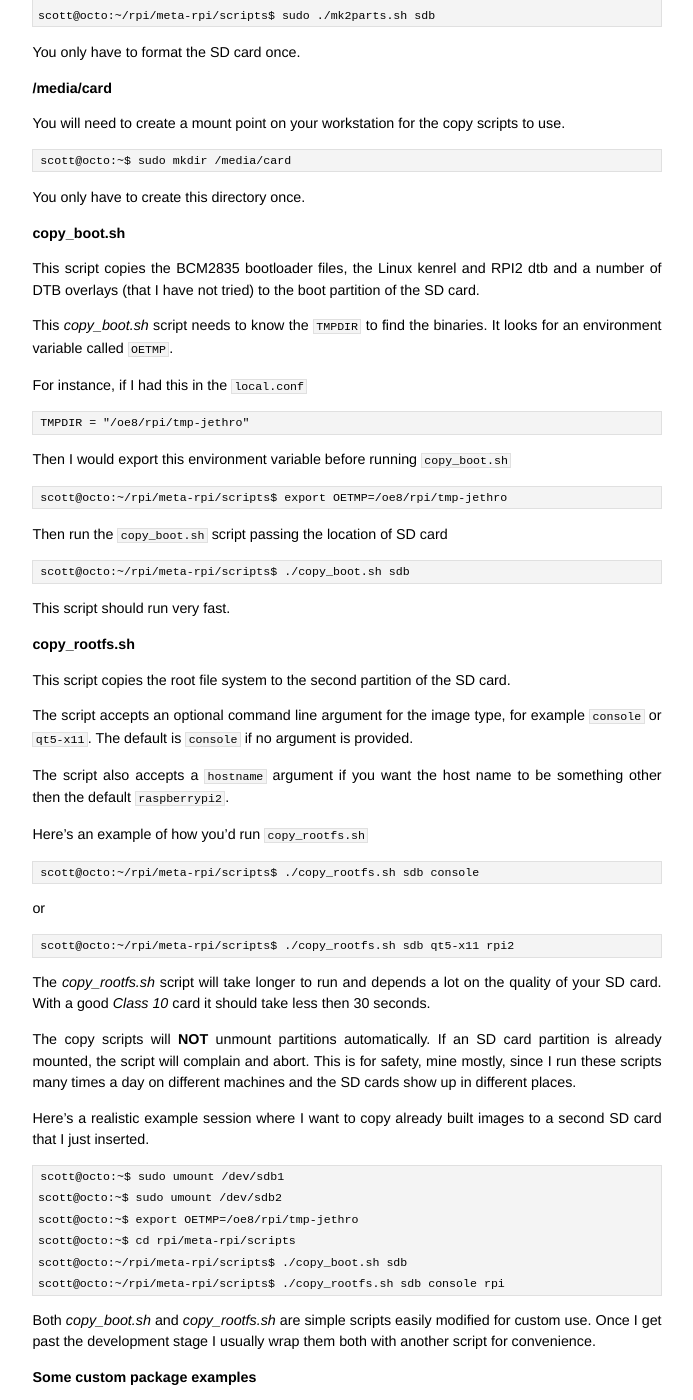
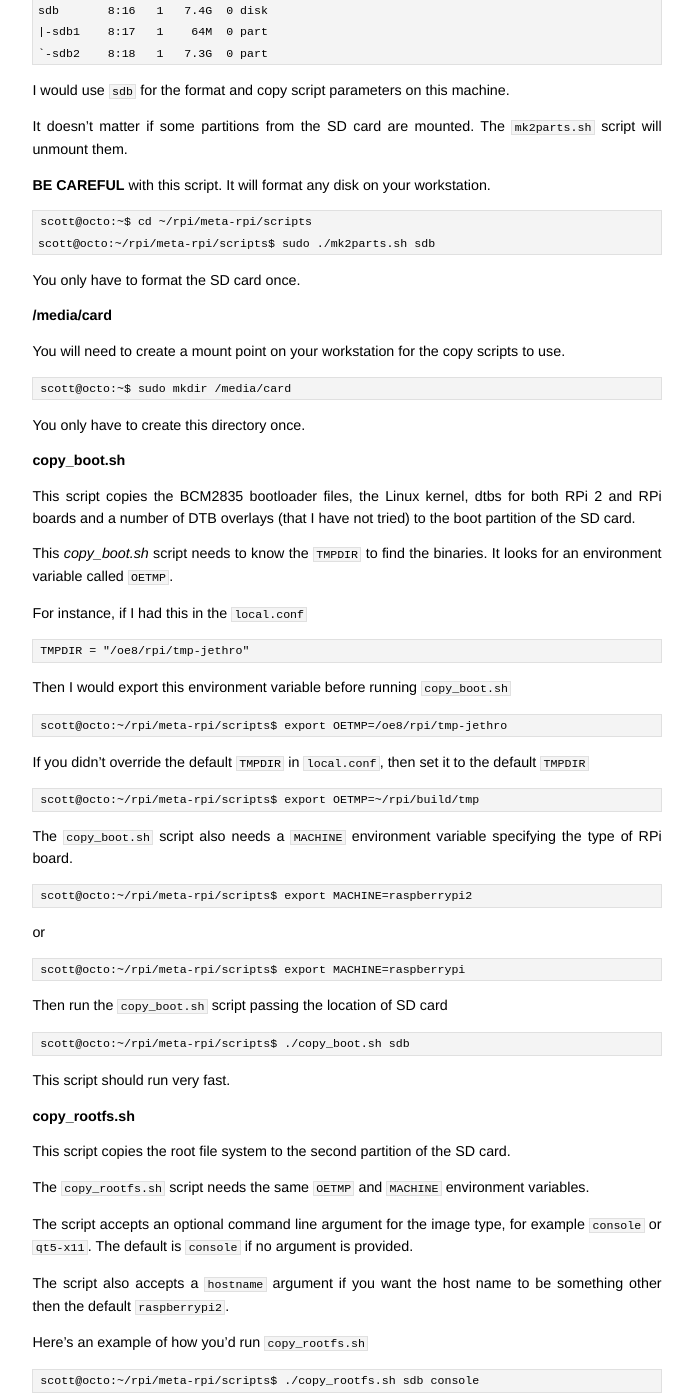
Before and after one commit to jumpnow/jumpnowtek-site, a Jekyll site: the page built from _posts/2015-12-04-Raspberry-Pi-Systems-with-Yocto.md, in a window 1280 px wide and 1400 px high, scrolled down 5976 px. Shown: the whole window, without its empty margins (293-986 px from the left). Built offline with Jekyll 4.4.1, drawn with Linux system fonts in a browser that asks for light colours; some of the changed text lies outside the part shown.

Commit message:
Add rpi support changes

```diff
--- a/_posts/2015-12-04-Raspberry-Pi-Systems-with-Yocto.md
+++ b/_posts/2015-12-04-Raspberry-Pi-Systems-with-Yocto.md
@@ -2,20 +2,22 @@
 layout: post
 title: Building Raspberry Pi Systems with Yocto
 description: "Building customized systems for the Raspberry Pi using tools from the Yocto Project"
-date: 2015-12-04 16:15:00
+date: 2015-12-05 12:15:00
 categories: rpi
 tags: [linux, rpi, yocto]
 ---
 
-Building systems for [Raspberry Pi 2][rpi] boards using tools from the [Yocto Project][Yocto].
+Building systems for [Raspberry Pi][rpi] boards using tools from the [Yocto Project][Yocto].
 
-The [meta-rpi][meta-rpi] *layer* generates some basic systems with packages to support C, C++, [Qt5][qt], Perl and Python development.
+The [meta-rpi][meta-rpi] *layer* generates basic systems with packages to support C, C++, [Qt5][qt], Perl and Python development.
 
-For now I'm just working with `BCM2836` quad-core *RPi 2* boards in `meta-rpi`.
+If you are looking for a fancy desktop experience you should probably stick with [Raspbian][raspbian] or another one of the full-featured [RPi Distros][rpi-distros].
 
-The Yocto `meta-raspberrypi` layer which is handling the kernel and bootloader for this layer also supports the `BCM2835` single-core RPi boards.
+This layer is targeted more at small, dedicated systems usually having only a few functions.
 
-When my [Raspberry Pi Zero][rpi-zero] board gets in, I'll add support here in `meta-rpi`. Until then I'm only using *RPi 2s*, since they are basically the same price with a lot more power.
+Another reason you might choose *Yocto* is because generating *read-only* systems is very easy, reducing the risk of SD card corruption. It's done with a simple one-liner in a config file.
+
+I'm using the Yocto `meta-raspberrypi` layer which has the kernel and bootloader recipes for the `BCM2836` quad-core *RPi 2* and `BCM2835` single-core *RPi* boards.
 
 ### System Info
 
@@ -141,11 +143,18 @@
 
 The variables you may want to customize are the following:
 
+- MACHINE
 - TMPDIR
 - DL\_DIR
 - SSTATE\_DIR
 
 The defaults for all of these work fine. Adjustments are optional.
+
+##### MACHINE
+
+The choices are **raspberrypi2** the default or **raspberrypi**.
+
+You can only build for one type of board at a time since they have different processors with different instruction sets.
 
 ##### TMPDIR
 
@@ -251,7 +260,7 @@
 
 ### Copying the binaries to an SD card
 
-After the build completes, the bootloader, kernel and rootfs image files can be found in `<TMPDIR>/deploy/images/raspberrypi2/`.
+After the build completes, the bootloader, kernel and rootfs image files can be found in `<TMPDIR>/deploy/images/raspberrypi2/` or `<TMPDIR>/deploy/images/raspberrypi` depending on `MACHINE`.
 
 The `meta-rpi/scripts` directory has some helper scripts to format and copy the files to a microSD card.
 
@@ -303,7 +312,7 @@
 
 #### copy_boot.sh
 
-This script copies the BCM2835 bootloader files, the Linux kenrel and RPI2 dtb and a number of DTB overlays (that I have not tried) to the boot partition of the SD card.
+This script copies the BCM2835 bootloader files, the Linux kernel, dtbs for both RPi 2 and RPi boards and a number of DTB overlays (that I have not tried) to the boot partition of the SD card.
 
 This *copy_boot.sh* script needs to know the `TMPDIR` to find the binaries. It looks for an environment variable called `OETMP`.
 
@@ -315,6 +324,19 @@
 
     scott@octo:~/rpi/meta-rpi/scripts$ export OETMP=/oe8/rpi/tmp-jethro
 
+If you didn't override the default `TMPDIR` in `local.conf`, then set it to the default `TMPDIR`
+
+    scott@octo:~/rpi/meta-rpi/scripts$ export OETMP=~/rpi/build/tmp
+
+The `copy_boot.sh` script also needs a `MACHINE` environment variable specifying the type of RPi board.
+
+	scott@octo:~/rpi/meta-rpi/scripts$ export MACHINE=raspberrypi2
+
+or
+
+	scott@octo:~/rpi/meta-rpi/scripts$ export MACHINE=raspberrypi
+
+
 Then run the `copy_boot.sh` script passing the location of SD card
 
     scott@octo:~/rpi/meta-rpi/scripts$ ./copy_boot.sh sdb
@@ -324,6 +346,8 @@
 #### copy_rootfs.sh
 
 This script copies the root file system to the second partition of the SD card.
+
+The `copy_rootfs.sh` script needs the same `OETMP` and `MACHINE` environment variables.
 
 The script accepts an optional command line argument for the image type, for example `console` or `qt5-x11`. The default is `console` if no argument is provided.
 
@@ -346,6 +370,7 @@
     scott@octo:~$ sudo umount /dev/sdb1
     scott@octo:~$ sudo umount /dev/sdb2
     scott@octo:~$ export OETMP=/oe8/rpi/tmp-jethro
+    scott@octo:~$ export MACHINE=raspberrypi2
     scott@octo:~$ cd rpi/meta-rpi/scripts
     scott@octo:~/rpi/meta-rpi/scripts$ ./copy_boot.sh sdb
     scott@octo:~/rpi/meta-rpi/scripts$ ./copy_rootfs.sh sdb console rpi
@@ -393,9 +418,29 @@
 
 The new package needs to get included directly in the *IMAGE_INSTALL* variable or indirectly through another variable in the image file.
 
+#### Playing videos
+
+I did not install any movies in the default `meta-rpi` images. They can be pretty big.
+
+Recipes for a few sample movies can be found here
+
+    scott@octo:~$ ls -l poky-jethro/meta-openembedded/meta-multimedia/recipes-multimedia/sample-content/
+    total 16
+    -rw-rw-r-- 1 scott scott 656 Oct 30 08:56 bigbuckbunny-1080p.bb
+    -rw-rw-r-- 1 scott scott 661 Oct 30 08:56 bigbuckbunny-480p.bb
+    -rw-rw-r-- 1 scott scott 653 Oct 30 08:56 bigbuckbunny-720p.bb
+    -rw-rw-r-- 1 scott scott 576 Oct 30 08:56 tearsofsteel-1080p.bb
+
+If you add one or more of them to the *IMAGE_INSTALL* list in your image recipe, they will get installed under `/usr/share/movies`.
+
+Assuming you have an HDMI display attached, you can play them with `omxplayer` like this
+
+    root@rpi:~# omxplayer -o hdmi /usr/share/movies/ToS-4k-1920.mov
+
 
 [rpi]: https://www.raspberrypi.org/
-[rpi-zero]: https://www.raspberrypi.org/blog/raspberry-pi-zero/
+[raspbian]: https://www.raspbian.org/
+[rpi-distros]: https://www.raspberrypi.org/downloads/
 [qt]: http://www.qt.io/
 [yocto]: https://www.yoctoproject.org/
 [meta-rpi]: https://github.com/jumpnow/meta-rpi
```
